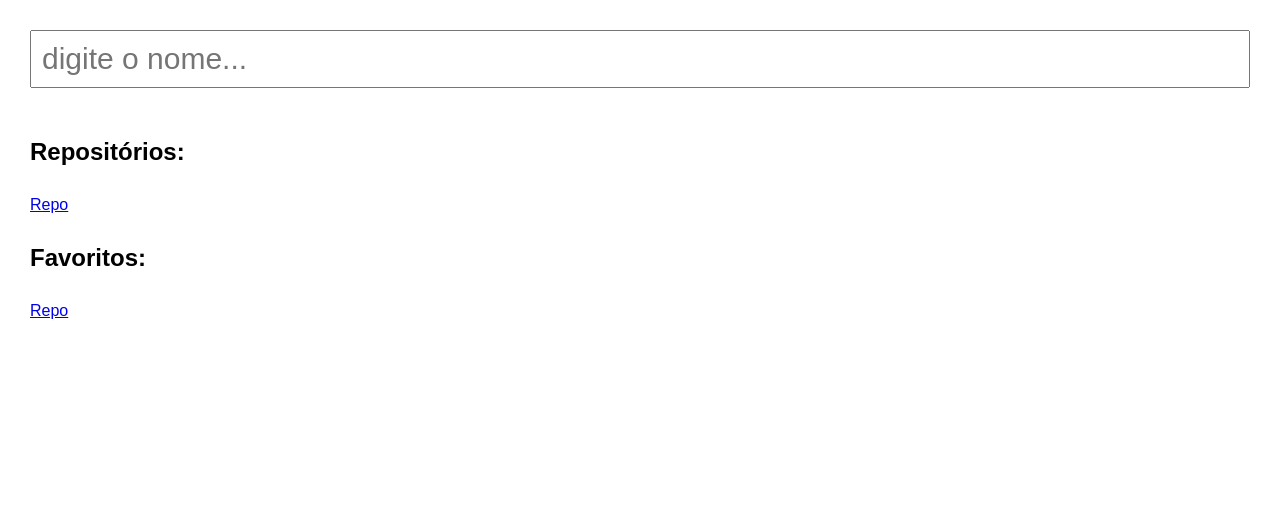
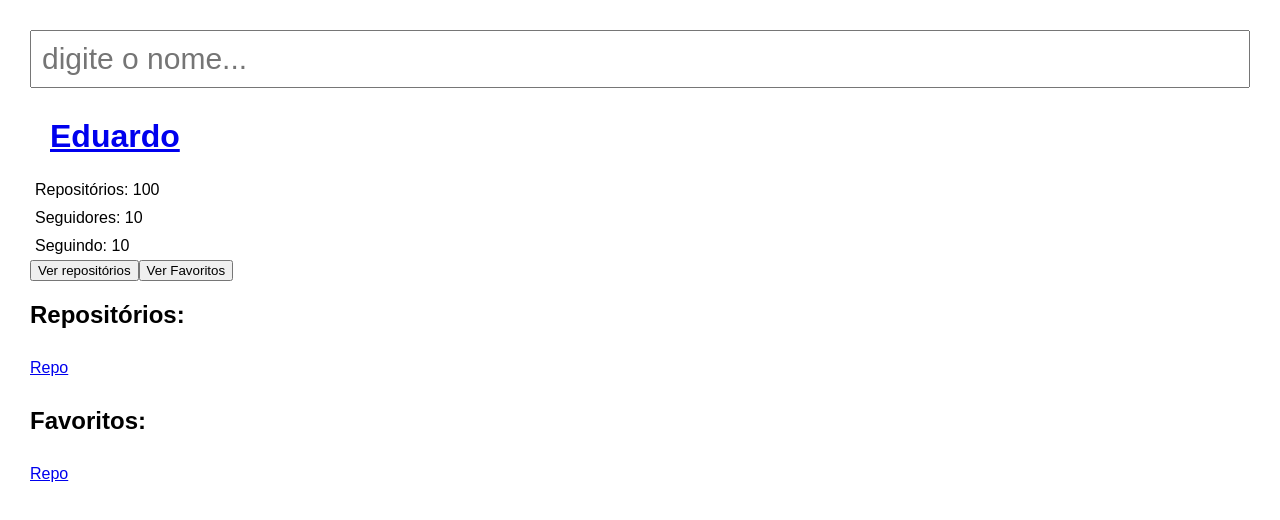
Before and after one commit to SallesCosta/reactLearning, a React (Vite) app in the folder Github/: page / in a window 1280 px wide. Shown: the top 520 px of the page. Built offline with nearby package versions, Linux system fonts and the light colour scheme.

Commit message:
criando state

```diff
--- a/Github/src/App.jsx
+++ b/Github/src/App.jsx
@@ -3,12 +3,14 @@ import { AppContent } from './components/app-content'
 
 
 function App() {
-const [userInfo, setUserInfo] = useState({
-  userinfor: {
+const [userinfo, setUserInfo] = useState({
+  userinfo: {
     username: 'Fernando Daciuk',
+    photo: 'https://avatars.githubusercontent.com/u/81476236?v=4',
+    login: 'SallesCosta',
     repos: 12,
-    // followers: 10,
-    // following: 12,
+    followers: 10,
+    following: 12,
   },
 })
 const [repos, setRepos] = useState([{
@@ -20,7 +22,7 @@ const [starred, setStarred] = useState([{
   link: '#',
 }])
   return <AppContent
-    userInfo={userInfo}
+    userinfo={userinfo}
     repos={repos}
     starred={starred}
   />
--- a/Github/src/components/app-content.jsx
+++ b/Github/src/components/app-content.jsx
@@ -4,11 +4,11 @@ import { UserInfo } from './userinfo'
 import { Action } from "./action"
 import React, { useState } from 'react'
 
-export const AppContent = ({ UserInfo, repos, starred }) => (
+export const AppContent = ({ userinfo, repos, starred }) => (
     <div className='app'>
         <Search />
-        {!!UserInfo && <UserInfo UserInfo={UserInfo} />}
-        {!!UserInfo && <Action />}
+        {!!userinfo && <UserInfo userinfo={userinfo} />}
+        {!!userinfo && <Action />}
         {!!repos.length && <Repos
             titulo='Repositórios'
             className='repos'
--- a/Github/src/components/userinfo.jsx
+++ b/Github/src/components/userinfo.jsx
@@ -1,9 +1,9 @@
 
-export const UserInfo = () => (
+export const UserInfo = ({ userinfo }) => (
     <div className='user-info'>
-        <img src='https://avatars.githubusercontent.com/u/81476236?v=4' />
+        <img src={userinfo.photo} />
         <h1>
-            <a target='_blank' href='https://github.com/SallesCosta'>Eduardo</a>
+            <a target='_blank' href={`https://github.com/${userinfo.login}`}>Eduardo</a>
         </h1>
         <ul className='repos-info'>
             <li>Repositórios: 100</li>
```
